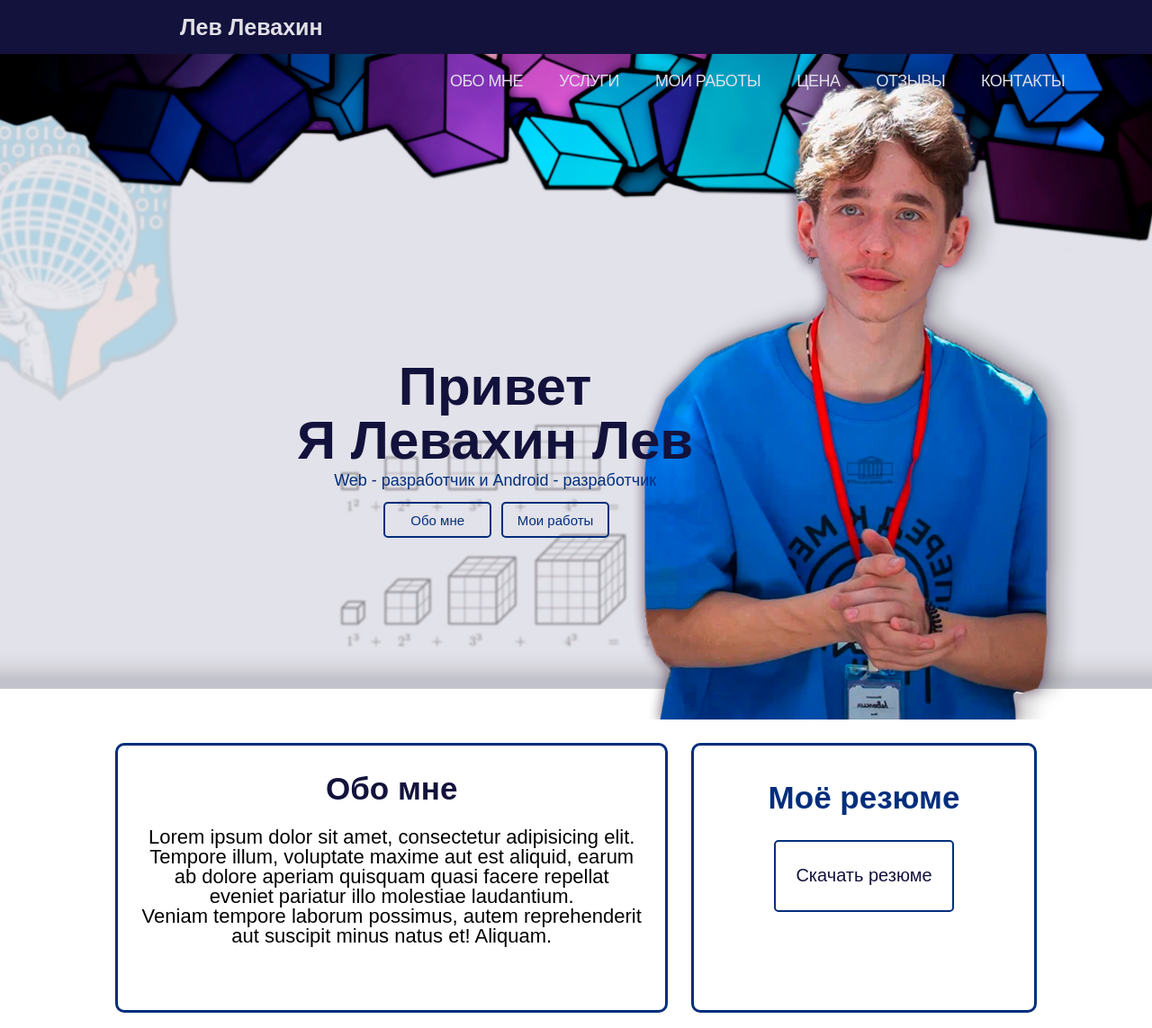
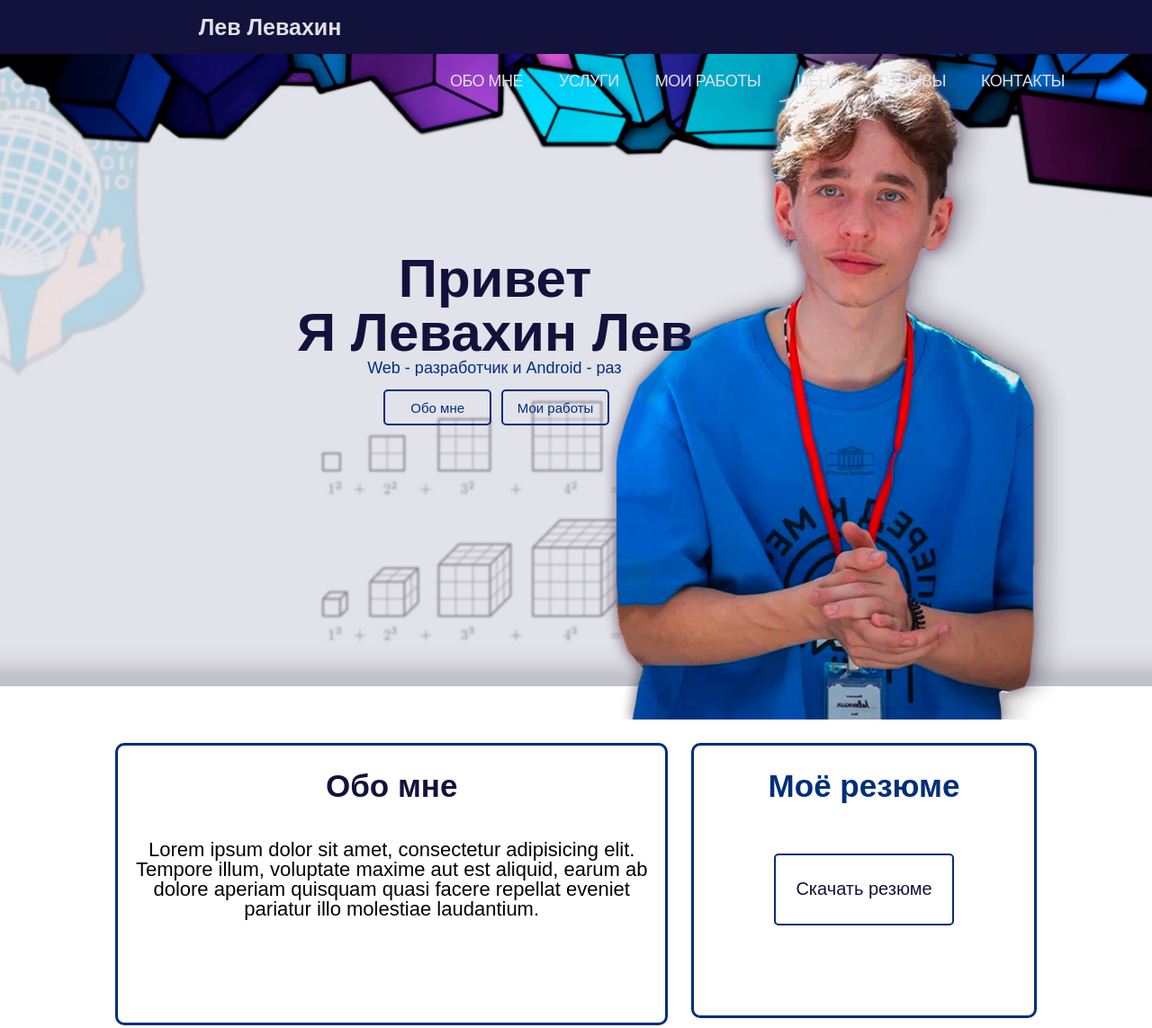
Before and after one commit to leonardoWer/leonardoWer.github.io, a plain HTML site: page index.html in a window 1280 px wide. Shown: the top 1143 px of the page at 90% size. Drawn offline with Linux system fonts and the light colour scheme.

Commit message:
Добавил анимации к главной странице, начал переделывать разметку под более менее универсальную

```diff
--- /dev/null
+++ b/css/animations.css
@@ -0,0 +1,156 @@
+/* Анимация меню*/
+@keyframes logo_fadein {
+    0% { opacity: 0}
+    100% { opacity: 1}
+}
+
+@keyframes logo_hover {
+    0% { transform: rotate3d(1,0,0, 0deg)}
+    100% { transform: rotate3d(1,0,0,360deg)}
+}
+
+.name {
+    -webkit-animation: logo_fadein 2s ease;
+    -o-animation: logo_fadein 2s ease;
+    animation: logo_fadein 2s ease;
+}
+
+/* Анимация лого при наведении */
+.name:hover {
+    -webkit-animation: logo_hover 1s;
+    -o-animation: logo_hover 1s;
+    animation: logo_hover 1s;
+    animation-delay: 1s;
+    animation-iteration-count: infinite;
+}
+.name:hover::after {
+    -webkit-animation: logo_fadein 1.5s;
+    -o-animation: logo_fadein 1.5s;
+    animation: logo_fadein 1.5s;
+    content: " ]";
+    transform: none;
+}
+.name:hover::before {
+    -webkit-animation: logo_fadein 1.5s;
+    -o-animation: logo_fadein 1.5s;
+    animation: logo_fadein 1.5s;
+    content: "[ ";
+}
+
+/* Анимация элементов меню*/
+@keyframes menu_open {
+    0% {
+        opacity: 0;
+        margin-top: -100px;
+    }
+    100% {
+        opacity: 1;
+        margin-top: 0;
+    }
+}
+
+.menu li {
+    -webkit-animation: menu_open 0.4s forwards ease;
+    -o-animation: menu_open 0.4s forwards ease;
+    animation: menu_open 0.4s forwards ease;
+}
+
+.menu li:nth-child(2) {
+    animation-delay: 0.2s;
+}
+.menu li:nth-child(3) {
+    animation-delay: 0.4s;
+}
+.menu li:nth-child(4) {
+    animation-delay: 0.6s;
+}
+.menu li:nth-child(5) {
+    animation-delay: 0.8s;
+}
+.menu li:nth-child(6) {
+    animation-delay: 1s;
+}
+
+/* Анимация главного блока*/
+
+.title_container {
+    -webkit-animation: block_slide_left 1s ease forwards;
+    -o-animation: block_slide_left 1s ease forwards;
+    animation: block_slide_left 1s ease forwards;
+    -webkit-animation-delay: 1.2s;
+    -moz-animation-delay: 1.2s;
+    -o-animation-delay: 1.2s;
+    animation-delay: 1.2s;
+    opacity: 0;
+}
+
+@keyframes block_slide_left {
+    0% { margin-left: -50%; }
+    100% { opacity: 1 }
+}
+
+.title_container h3 {
+    white-space: nowrap;
+    overflow: hidden;
+    margin: 0 auto;
+    border-right: 2px solid #002e7c;
+    -webkit-animation: typing 3s steps(29, end), blink_cursor .75s step-end infinite;
+    -o-animation: typing 3s steps(29, end), blink_cursor .75s step-end infinite;
+    animation: typing 3s steps(29, end), blink_cursor .75s step-end infinite;
+    animation-delay: 2.7s;
+}
+
+@keyframes typing {
+    0% { width: 0; }
+    100% { width: 85%; }
+}
+
+@keyframes blink_cursor {
+    from, to { border-color: transparent }
+    50% { border-color: #002e7c; }
+}
+
+/* Оформление текста */
+@keyframes text_shadow_effect {
+    0% {transform: translateY(0);
+        text-shadow:
+                0 0 0 #0c2ffb,
+                0 0 0 #2cfcfd,
+                0 0 0 #fb203b,
+                0 0 0 #fefc4b;
+    }
+    20% {transform: translateY(-0.7em);
+        text-shadow:
+                0 0.125em 0 #0c2ffb,
+                0 0.25em 0 #2cfcfd,
+                0 -0.125em 0 #fb203b,
+                0 -0.25em 0 #fefc4b;
+    }
+    40% {transform: translateY(0.4em);
+        text-shadow:
+                0 -0.0625em 0 #0c2ffb,
+                0 -0.125em 0 #2cfcfd,
+                0 0.0625em 0 #fb203b,
+                0 0.125em 0 #fefc4b;
+    }
+    60% {transform: translateY(-0.25em);
+        text-shadow:
+                0 0.03125em 0 #0c2ffb,
+                0 0.0625em 0 #2cfcfd,
+                0 -0.03125em 0 #fb203b,
+                0 -0.0625em 0 #fefc4b;
+    }
+    80% {transform: translateY(0);
+        text-shadow:
+                0 0 0 #0c2ffb,
+                0 0 0 #2cfcfd,
+                0 0 0 #fb203b,
+                0 0 0 #fefc4b;
+    }
+}
+
+h2:hover {
+    -webkit-animation: text_shadow_effect 3s ease-in-out;
+    -o-animation: text_shadow_effect 3s ease-in-out;
+    animation: text_shadow_effect 3s ease-in-out;
+}
--- a/css/style.css
+++ b/css/style.css
@@ -2,18 +2,43 @@ body {
     font-family: Arial,sans-serif;
 }
 
+h2 {
+    margin: 0 auto;
+    color: #13123c;
+    font-size: 35px;
+    line-height: 90px;
+    width: max-content;
+    text-align: center;
+    font-weight: bold;
+}
+
+a:active, a:visited {
+    color: #002e7c;
+}
+input:focus, textarea:focus{
+    border: thin dotted #002e7c;
+}
+
+button:active {
+    transform:scale(0.96);
+    transition: transform .1s;
+}
 nav {
     width: 100%;
     height: 60px;
     background: #13123c;
+    position: fixed;
+    z-index: 1;
 }
 
 .name {
     color: #e0e0e7;
     font-size: 25px;
     line-height: 60px;
-    padding-left: 200px;
+    margin-left: 200px;
     float: left;
+    width: 200px;
+    text-align: center;
 }
 
 .menu {
@@ -29,12 +54,23 @@ nav {
     color: #e0e0e7;
     font-size: 18px;
     letter-spacing: -0.5px;
+    opacity: 0;
 }
-
+.menu li a {
+    color: #e0e0e7;
+    transition: all 0.2s;
+    display: inline-block;
+}
+.menu li a:hover {
+    color: #008aeb;
+}
+.menu li a:active {
+    transform: scale(1.03);
+}
 .main{
     width: 100%;
-    height: calc(100% - 60px);
-    background: url(../img/man.png) 90% 100% / auto 100% no-repeat , url(../img/bg.jpg) center/cover no-repeat;
+    height: 100%;
+    background: url(../img/man.png) 88% 100% / auto 96% no-repeat , url(../img/bg.jpg) center/cover no-repeat;
 }
 
 .title_container {
@@ -53,6 +89,7 @@ nav {
     font-size: 18px;
     margin-top: 5px;
     color: #002e7c;
+    width: 360px;
 }
 
 .title_container input {
@@ -68,16 +105,16 @@ nav {
     margin: 15px 2px 0 5px;
 }
 
+.title_container input:hover {
+    transform: scale(1.04);
+    transition-duration: 0s;
+    background: #002e7c;
+    color: #e0e0e7;
+}
+
 .about {
     text-align: center;
     display: inline-block;
-}
-
-.about h2 {
-    margin-top: 20px;
-    color: #13123c;
-    font-size: 35px;
-    font-weight: bold;
 }
 
 .about h3 {
@@ -86,7 +123,6 @@ nav {
 }
 
 .about p {
-    margin-top: 2%;
     font-size: 22px;
 }
 
@@ -103,9 +139,9 @@ nav {
 }
 
 .about_container {
-    height: 300px;
+    height: max-content;
     width: 48%;
-    padding: 10px;
+    padding-bottom: 100px;
     margin-top: 2%;
     margin-left: 10%;
     border: 3px solid #002e7c;
@@ -117,7 +153,7 @@ nav {
 }
 
 .resume_container {
-    height: 300px;
+    height: max-content;
     width: 30%;
     margin-top: 2%;
     margin-left: 2%;
@@ -125,10 +161,10 @@ nav {
     border: 3px solid #002e7c;
     border-radius: 10px;
     float: left;
+    padding-bottom: 100px;
 }
 
 .resume_container h2 {
-    margin-top: 40px;
     color: #002e7c;
 }
 
@@ -209,14 +245,6 @@ nav {
     text-align: center;
     font-family: Arial,sans-serif;
     display: inline-block;
-}
-
-.plugins h2 {
-    margin-top: 30px;
-    margin-bottom: 10px;
-    color: #13123c;
-    font-size: 35px;
-    font-weight: bold;
 }
 
 .plugins h3 {
@@ -354,6 +382,15 @@ nav {
     padding-left: 20px;
     color: #002e7c;
     font-weight: 600;
+    transition: all 0.2s;
+    display: inline-block;
+}
+
+.contacts li a:hover {
+    color: #008aeb;
+}
+.contacts li a:active {
+    transform: scale(1.05) skew(-5deg);
 }
 
 .request {
--- a/index.html
+++ b/index.html
@@ -9,6 +9,7 @@
     <title>Лев Левахин - Web-разработчик</title>
     <link rel="stylesheet" href="css/reset.css">
     <link rel="stylesheet" href="css/style.css">
+    <link rel="stylesheet" href="css/animations.css">
    </head>
 
    <body>
@@ -18,30 +19,30 @@
                 <div class="name"><strong>Лев Левахин</strong></div>
                 <div class="menu">
                     <ul>
-                        <li>Обо мне</li>
-                        <li>Услуги</li>
-                        <li>Мои работы</li>
-                        <li>Цена</li>
-                        <li>Отзывы</li>
-                        <li>Контакты</li>
+                        <li><a href="#">Обо мне</a></li>
+                        <li><a href="#">Услуги</a></li>
+                        <li><a href="#">Мои работы</a></li>
+                        <li><a href="#">Цена</a></li>
+                        <li><a href="#">Отзывы</a></li>
+                        <li><a href="#">Контакты</a></li>
                     </ul>
                 </div>
             </nav>
         </header>
 
-        <div class="main">
+        <section class="main">
             <div class="title_container">
                 <h1>Привет <br>Я Левахин Лев</h1>
                 <h3>Web - разработчик и Android - разработчик</h3>
-                <input type="submit" value="Обо мне">
-                <input type="submit" value="Мои работы">
+                <input type="button" value="Обо мне">
+                <input type="button" value="Мои работы">
             </div>
-        </div>
+        </section>
 
-        <div class="about">
+        <section class="about">
             <div class="about_container">
                 <h2>Обо мне</h2>
-                <p>Lorem ipsum dolor sit amet, consectetur adipisicing elit. Tempore illum, voluptate maxime aut est aliquid, earum ab dolore aperiam quisquam quasi facere repellat eveniet pariatur illo molestiae laudantium. <br>Veniam tempore laborum possimus, autem reprehenderit aut suscipit minus natus et! Aliquam.</p><br>
+                <p>Lorem ipsum dolor sit amet, consectetur adipisicing elit. Tempore illum, voluptate maxime aut est aliquid, earum ab dolore aperiam quisquam quasi facere repellat eveniet pariatur illo molestiae laudantium.</p>
             </div>
             <div class="resume_container">
                 <h2>Моё резюме</h2>
@@ -85,7 +86,7 @@
                  </table>
             </div>
 
-        </div>
+        </section>
 
         <div class="plugins">
 
```
